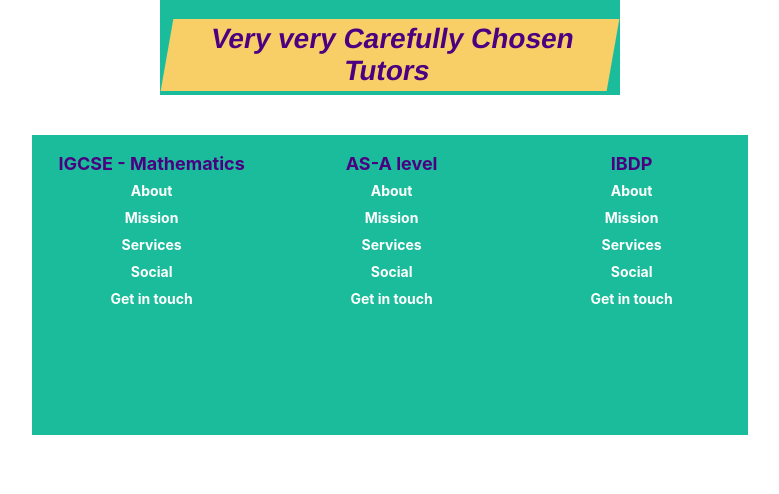
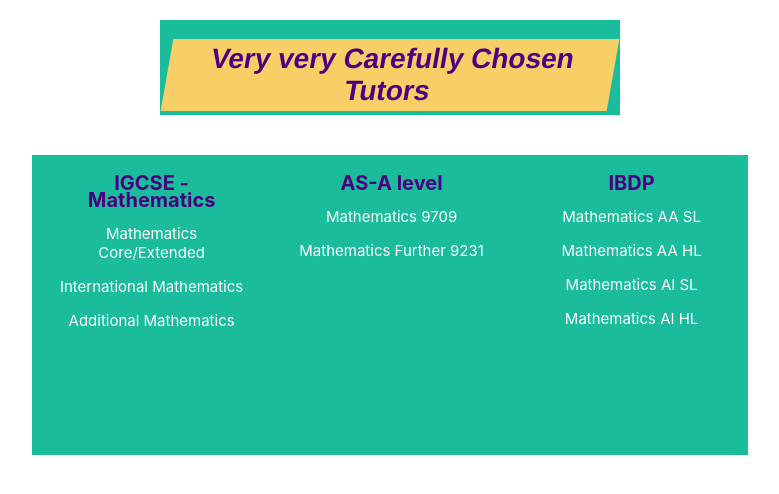
Before and after one commit to Kamalrathi49/Slatemates, a React (Create React App) app: page / in a window 1280 px wide. Shown: the top 494 px of the page, without its empty margins (250-1029 px from the left). Built offline with nearby package versions, Linux system fonts and the light colour scheme.

Commit message:
adding files

```diff
--- a/src/App.js
+++ b/src/App.js
@@ -15,31 +15,27 @@ const App = () => {
           <div className="col">
             <h1>IGCSE - Mathematics</h1>
             <ul>
-              <li>About</li>
-              <li>Mission</li>
-              <li>Services</li>
-              <li>Social</li>
-              <li>Get in touch</li>
+              <li>Mathematics Core/Extended </li>
+              <li>International Mathematics </li>
+              <li>Additional Mathematics</li>
+
             </ul>
           </div>
           <div className="col">
             <h1>AS-A level</h1>
             <ul>
-              <li>About</li>
-              <li>Mission</li>
-              <li>Services</li>
-              <li>Social</li>
-              <li>Get in touch</li>
+              <li>Mathematics 9709</li>
+              <li>Mathematics Further 9231</li>
+
             </ul>
           </div>
           <div className="col">
             <h1>IBDP</h1>
             <ul>
-              <li>About</li>
-              <li>Mission</li>
-              <li>Services</li>
-              <li>Social</li>
-              <li>Get in touch</li>
+              <li>Mathematics AA SL</li>
+              <li>Mathematics AA HL</li>
+              <li>Mathematics AI SL</li>
+              <li>Mathematics AI HL</li>
             </ul>
           </div>
         </div>
--- a/src/App.scss
+++ b/src/App.scss
@@ -4,6 +4,7 @@
   display: flex;
   justify-content: center;
   flex-direction: column;
+  margin-top: 20px;
 }
 
 .header {
@@ -14,7 +15,7 @@
   justify-content: center;
 
   @media screen and (max-width: 500px) {
-    width: 90%;
+    width: 65%;
   }
 
   .title {
@@ -39,11 +40,14 @@
   display: flex;
   justify-content: center;
   flex-direction: column;
+  @media screen and (max-width: 500px) {
+    width: 95%;
+  }
 }
 
 .contain {
-    display: flex;
-    flex-direction: row;
+  display: flex;
+  flex-direction: row;
 }
 .footer .col {
   width: 20%;
@@ -56,8 +60,7 @@
 .footer .col h1 {
   margin: 0;
   padding: 0;
-  font-family: inherit;
-  font-size: 18px;
+  font-size: 20px;
   line-height: 17px;
   padding: 20px 0px 5px 0px;
   color: #4b0082;
@@ -69,19 +72,16 @@
 }
 .footer .col ul li {
   color: white;
-  font-size: 14px;
-  font-family: inherit;
-  font-weight: bold;
-  padding: 5px 0px 5px 0px;
+  font-size: 15px;
+  padding: 10px 0px 5px 0px;
   cursor: pointer;
   transition: 0.2s;
   -webkit-transition: 0.2s;
   -moz-transition: 0.2s;
 }
 
-
 .footer .col ul li:hover {
-  color: #ffffff;
+  color: black;
   transition: 0.1s;
   -webkit-transition: 0.1s;
   -moz-transition: 0.1s;
```
Also changed, not shown: 1 other file (tests, documents, lock files or other folders).
